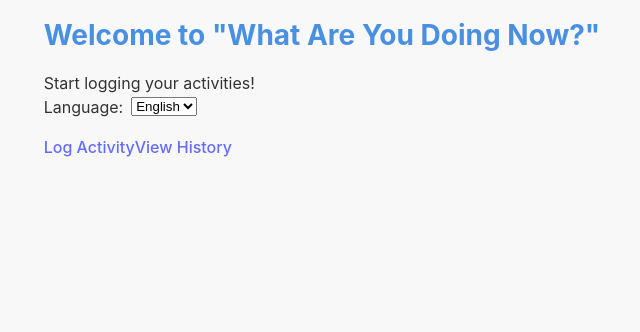
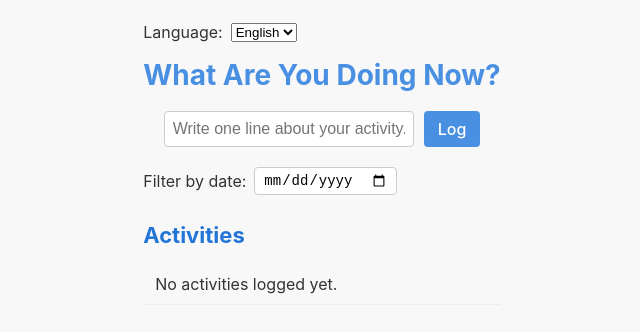
Before and after one commit to applemilk0987/what-are-you-doing-now, a React (Vite) app: page / in a window 1280 px wide. Shown: the top 332 px of the page, without its empty margins (318-958 px from the left). Built offline with nearby package versions, Linux system fonts and the light colour scheme.

Commit message:
[25-12-03] 원페이지

```diff
--- a/src/App.tsx
+++ b/src/App.tsx
@@ -1,8 +1,6 @@
 import { useState } from 'react';
 import { BrowserRouter, Route, Routes } from 'react-router-dom';
-import History from './pages/History';
 import Home from './pages/Home';
-import LogActivity from './pages/LogActivity';
 import './styles/main.scss';
 
 type Language = 'en' | 'ko';
@@ -22,8 +20,6 @@ function App() {
     <BrowserRouter>
       <Routes>
         <Route path="/" element={<Home lang={lang} onLangChange={handleLangChange} />} />
-        <Route path="/log" element={<LogActivity lang={lang} />} />
-        <Route path="/history" element={<History lang={lang} />} />
       </Routes>
     </BrowserRouter>
   );
--- a/src/pages/History.tsx
+++ /dev/null
@@ -1,65 +0,0 @@
-import React, { useEffect, useState } from 'react';
-
-interface Activity {
-  id: number;
-  text: string;
-  timestamp: string;
-  tag: string;
-}
-
-const TAGS = ['Work', 'Study', 'Exercise', 'Leisure', 'Other'];
-
-const History: React.FC = () => {
-  const [activities, setActivities] = useState<Activity[]>([]);
-  const [filterDate, setFilterDate] = useState('');
-
-  useEffect(() => {
-    const stored = localStorage.getItem('activities');
-    if (stored) setActivities(JSON.parse(stored));
-  }, []);
-
-  const filteredActivities = filterDate
-    ? activities.filter((act) => act.timestamp.startsWith(filterDate))
-    : activities;
-
-  // 태그별 카운트
-  const tagCounts: Record<string, number> = {};
-  TAGS.forEach(tag => tagCounts[tag] = 0);
-  filteredActivities.forEach(act => tagCounts[act.tag]++);
-
-  return (
-    <div>
-      <h1>Activity History</h1>
-
-      <label>
-        Filter by date:
-        <input
-          type="date"
-          value={filterDate}
-          onChange={(e) => setFilterDate(e.target.value)}
-        />
-      </label>
-
-      <h2>Tag Statistics</h2>
-      <ul>
-        {TAGS.map(tag => (
-          <li key={tag}>{tag}: {tagCounts[tag]}</li>
-        ))}
-      </ul>
-
-      {filteredActivities.length === 0 ? (
-        <p>No activities logged for this date.</p>
-      ) : (
-        <ul>
-          {filteredActivities.map((act) => (
-            <li key={act.id}>
-              [{act.timestamp}] [{act.tag}] {act.text}
-            </li>
-          ))}
-        </ul>
-      )}
-    </div>
-  );
-};
-
-export default History;
--- a/src/pages/Home.tsx
+++ b/src/pages/Home.tsx
@@ -1,37 +1,150 @@
-import React from 'react';
-import { Link } from 'react-router-dom';
+import React, { useEffect, useState } from 'react';
 
-type Props = {
-  lang: 'en' | 'ko';
-  onLangChange: (lang: 'en' | 'ko') => void;
+interface Activity {
+  id: number;
+  text: string;
+  timestamp: string; // YYYY-MM-DD HH:MM:SS
+}
+
+type Language = 'en' | 'ko';
+
+const texts = {
+  en: {
+    title: 'What Are You Doing Now?',
+    placeholder: 'Write one line about your activity...',
+    log: 'Log',
+    activities: 'Activities',
+    delete: 'Delete',
+    empty: 'No activities logged yet.',
+    language: 'Language:',
+    dateFilter: 'Filter by date:',
+  },
+  ko: {
+    title: '지금 뭐하고 계세요?',
+    placeholder: '지금 하고 있는 일을 한 줄로 작성하세요...',
+    log: '기록',
+    activities: '활동 기록',
+    delete: '삭제',
+    empty: '아직 기록된 활동이 없습니다.',
+    language: '언어:',
+    dateFilter: '날짜 선택:',
+  },
 };
 
-const Home: React.FC<Props> = ({ lang, onLangChange }) => {
+const ActivityLogger: React.FC = () => {
+  const [lang, setLang] = useState<Language>(() => {
+    const stored = localStorage.getItem('language') as Language;
+    return stored || 'en';
+  });
+  const [activity, setActivity] = useState('');
+  const [activities, setActivities] = useState<Activity[]>([]);
+  const [filterDate, setFilterDate] = useState('');
+
+  useEffect(() => {
+    const stored = localStorage.getItem('activities');
+    if (stored) setActivities(JSON.parse(stored));
+  }, []);
+
+  const saveToStorage = (newActivities: Activity[]) => {
+    localStorage.setItem('activities', JSON.stringify(newActivities));
+  };
+
+  const handleLangChange = (e: React.ChangeEvent<HTMLSelectElement>) => {
+    const selected = e.target.value as Language;
+    setLang(selected);
+    localStorage.setItem('language', selected);
+  };
+
+  const handleSubmit = (e: React.FormEvent) => {
+    e.preventDefault();
+    const trimmed = activity.trim();
+    if (!trimmed) return;
+
+    const now = new Date();
+    const dateStr = now.toISOString().slice(0, 10);
+    const timeStr = now.toLocaleTimeString();
+
+    const newActivity: Activity = {
+      id: Date.now(),
+      text: trimmed,
+      timestamp: `${dateStr} ${timeStr}`,
+    };
+
+    const newActivities = [newActivity, ...activities];
+    setActivities(newActivities);
+    saveToStorage(newActivities);
+    setActivity('');
+  };
+
+  const handleDelete = (id: number) => {
+    const filtered = activities.filter((act) => act.id !== id);
+    setActivities(filtered);
+    saveToStorage(filtered);
+  };
+
+  const t = texts[lang];
+
+  // 날짜 필터 적용
+  const filteredActivities = filterDate
+    ? activities.filter((act) => act.timestamp.startsWith(filterDate))
+    : activities;
+
   return (
-    <div className="home-container">
-      <h1>{lang === 'en' ? 'Welcome to "What Are You Doing Now?"' : '지금 뭐하고 계세요?'}</h1>
-      <p>{lang === 'en' ? 'Start logging your activities!' : '지금 하고 있는 활동을 기록해보세요!'}</p>
-
+    <div className="container">
+      {/* 언어 선택 */}
       <div style={{ marginBottom: '16px' }}>
         <label>
-          {lang === 'en' ? 'Language:' : '언어:'}
-          <select
-            value={lang}
-            onChange={(e) => onLangChange(e.target.value as 'en' | 'ko')}
-            style={{ marginLeft: '8px' }}
-          >
+          {t.language}
+          <select value={lang} onChange={handleLangChange} style={{ marginLeft: '8px' }}>
             <option value="en">English</option>
             <option value="ko">한국어</option>
           </select>
         </label>
       </div>
 
-      <div className="home-buttons">
-        <Link to="/log" className="btn">{lang === 'en' ? 'Log Activity' : '기록하기'}</Link>
-        <Link to="/history" className="btn">{lang === 'en' ? 'View History' : '기록 보기'}</Link>
+      {/* 제목 */}
+      <h1>{t.title}</h1>
+
+      {/* 기록 입력 */}
+      <form onSubmit={handleSubmit}>
+        <input
+          type="text"
+          value={activity}
+          onChange={(e) => setActivity(e.target.value)}
+          placeholder={t.placeholder}
+          maxLength={100}
+        />
+        <button type="submit">{t.log}</button>
+      </form>
+
+      {/* 날짜 필터 */}
+      <div className="date-filter">
+        <label>
+          {t.dateFilter}
+          <input
+            type="date"
+            value={filterDate}
+            onChange={(e) => setFilterDate(e.target.value)}
+          />
+        </label>
       </div>
+
+      {/* 기록 리스트 */}
+      <h2>{t.activities}</h2>
+      <ul>
+        {filteredActivities.length === 0 ? (
+          <li>{t.empty}</li>
+        ) : (
+          filteredActivities.map((act) => (
+            <li key={act.id}>
+              [{act.timestamp}] {act.text}
+              <button onClick={() => handleDelete(act.id)}>{t.delete}</button>
+            </li>
+          ))
+        )}
+      </ul>
     </div>
   );
 };
 
-export default Home;
+export default ActivityLogger;
--- a/src/pages/LogActivity.tsx
+++ /dev/null
@@ -1,104 +0,0 @@
-import React, { useEffect, useState } from 'react';
-
-interface Activity {
-  id: number;
-  text: string;
-  timestamp: string; // "YYYY-MM-DD HH:MM:SS"
-}
-
-type Props = { lang: 'en' | 'ko' };
-
-const LogActivity: React.FC<Props> = ({ lang }) => {
-  const texts = {
-    en: {
-      title: 'What Are You Doing Now?',
-      placeholder: 'Write one line about your activity...',
-      log: 'Log',
-      activities: 'Activities',
-      delete: 'Delete',
-      empty: 'No activities logged yet.',
-    },
-    ko: {
-      title: '지금 뭐하고 계세요?',
-      placeholder: '지금 하고 있는 일을 한 줄로 작성하세요...',
-      log: '기록',
-      activities: '활동 기록',
-      delete: '삭제',
-      empty: '아직 기록된 활동이 없습니다.',
-    },
-  };
-
-  const t = texts[lang];
-  const [activity, setActivity] = useState('');
-  const [activities, setActivities] = useState<Activity[]>([]);
-
-  // 페이지 로딩 시 로컬스토리지에서 기록 불러오기
-  useEffect(() => {
-    const stored = localStorage.getItem('activities');
-    if (stored) setActivities(JSON.parse(stored));
-  }, []);
-
-  // 로컬스토리지 저장
-  const saveToStorage = (newActivities: Activity[]) => {
-    localStorage.setItem('activities', JSON.stringify(newActivities));
-  };
-
-  const handleSubmit = (e: React.FormEvent) => {
-    e.preventDefault();
-    const trimmed = activity.trim();
-    if (!trimmed) return;
-
-    const now = new Date();
-    const dateStr = now.toISOString().slice(0, 10);
-    const timeStr = now.toLocaleTimeString();
-
-    const newActivity: Activity = {
-      id: Date.now(),
-      text: trimmed,
-      timestamp: `${dateStr} ${timeStr}`,
-    };
-
-    const newActivities = [newActivity, ...activities];
-    setActivities(newActivities);
-    saveToStorage(newActivities);
-    setActivity('');
-  };
-
-  const handleDelete = (id: number) => {
-    const filtered = activities.filter((act) => act.id !== id);
-    setActivities(filtered);
-    saveToStorage(filtered);
-  };
-
-  return (
-    <div className="container">
-      <h1>{t.title}</h1>
-      <form onSubmit={handleSubmit}>
-        <input
-          type="text"
-          value={activity}
-          onChange={(e) => setActivity(e.target.value)}
-          placeholder={t.placeholder}
-          maxLength={100}
-        />
-        <button type="submit">{t.log}</button>
-      </form>
-
-      <h2>{t.activities}</h2>
-      <ul>
-        {activities.length === 0 ? (
-          <li>{t.empty}</li>
-        ) : (
-          activities.map((act) => (
-            <li key={act.id}>
-              [{act.timestamp}] {act.text}
-              <button onClick={() => handleDelete(act.id)}>{t.delete}</button>
-            </li>
-          ))
-        )}
-      </ul>
-    </div>
-  );
-};
-
-export default LogActivity;
```
